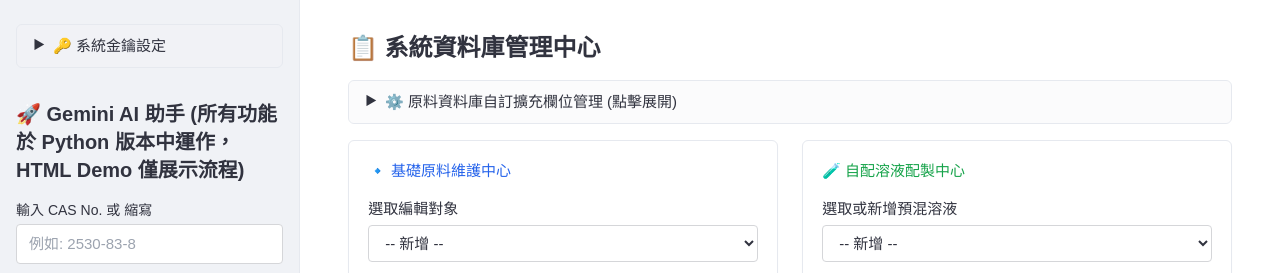
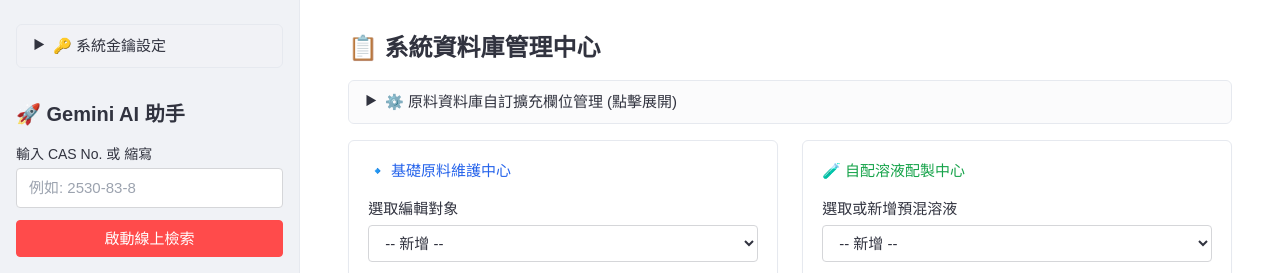
Before and after one commit to jeffshih77-lang/AI_assisted_Materials_R-D_Platform_Demo_Preview, a plain HTML site: page index.html in a window 1280 px wide. Shown: the top 273 px of the page. Drawn offline with nearby package versions, Linux system fonts and the light colour scheme.

Commit message:
Update index.html

```diff
--- a/index.html
+++ b/index.html
@@ -80,7 +80,7 @@
     </div>
 
     <div class="mb-6 border-b border-gray-300 pb-6">
-      <h2 class="text-xl font-bold mb-4">🚀 Gemini AI 助手 (所有功能於 Python 版本中運作，HTML Demo 僅展示流程) </h2>
+      <h2 class="text-xl font-bold mb-4">🚀 Gemini AI 助手  </h2>
       <label class="block mb-1 text-sm font-medium">輸入 CAS No. 或 縮寫</label>
       <input type="text" id="gemini-input" placeholder="例如: 2530-83-8" class="st-input mb-3">
       <button type="button" onclick="askGeminiForMaterial()" class="st-btn-primary w-full">啟動線上檢索</button>
```
